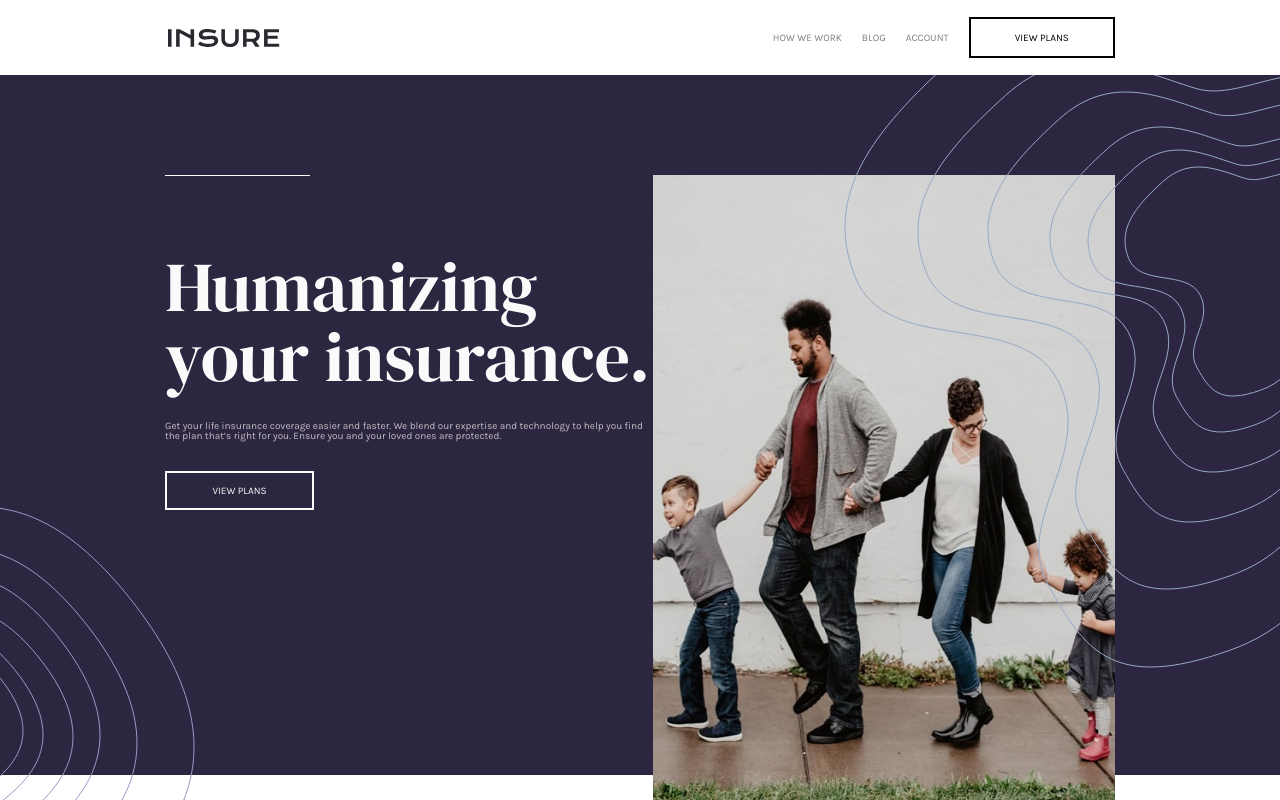
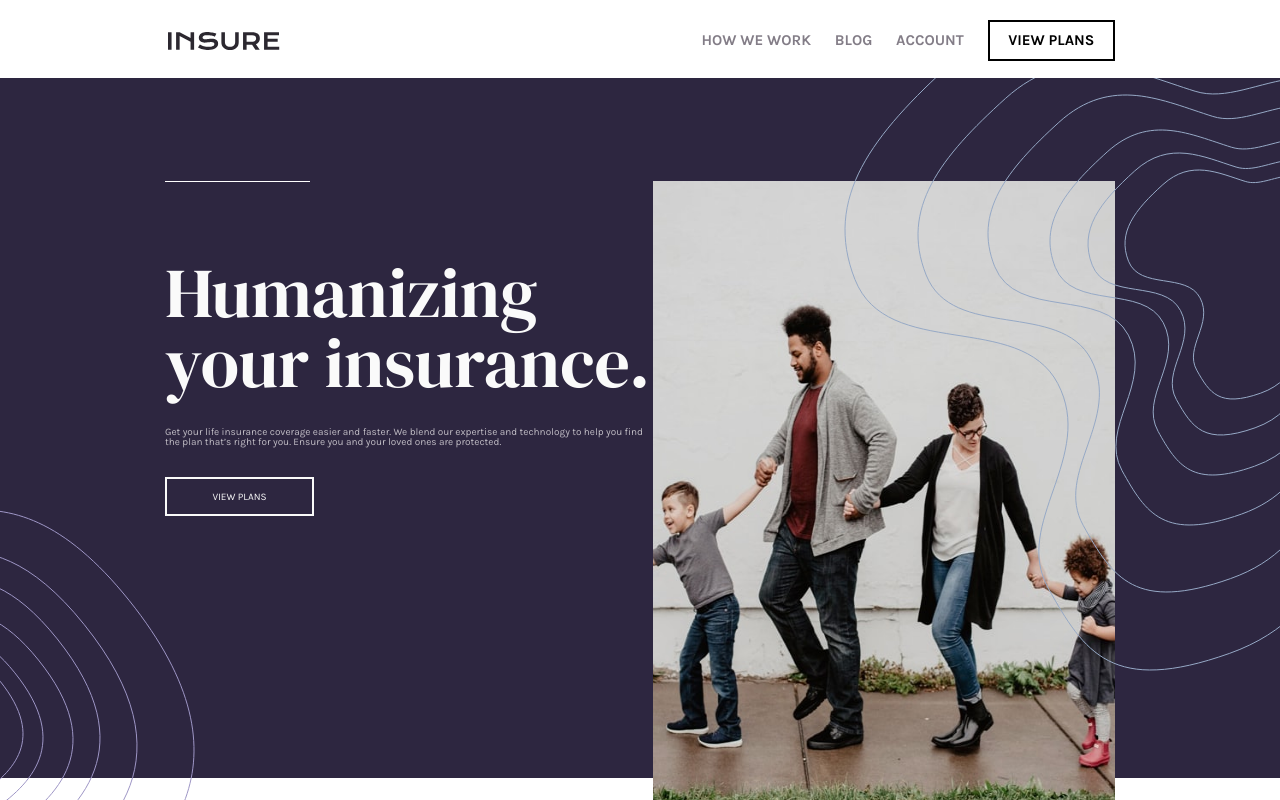
Before and after one commit to korynewton/korynewton.github.io-insure, a plain HTML site: page index.html in a window 1280 px wide. Shown: the top 800 px of the page. Drawn offline with Linux system fonts and the light colour scheme.

Commit message:
header matches design

```diff
--- a/styles/index.css
+++ b/styles/index.css
@@ -10,7 +10,7 @@ html {
 }
 
 .container {
-  margin: 0 165px;
+  margin: 3px 165px;
 }
 
 /* Header Styles */
@@ -52,8 +52,10 @@ header .header-left img {
   text-decoration: none;
   color: hsl(273, 4%, 51%);
   font-family: 'Karla', sans-serif;
-  font-weight: 400;
-  margin-right: 20px;
+  font-weight: 800;
+  font-size: 1.5rem;
+  margin-right: 5%;
+  cursor: pointer;
 }
 
 .header-right .view-plans {
@@ -63,7 +65,7 @@ header .header-left img {
   color: black;
   border: 2px solid black;
   height: 50%;
-  width: 30%;
+  width: 26%;
 }
 
 .header-right .view-plans a {
```
